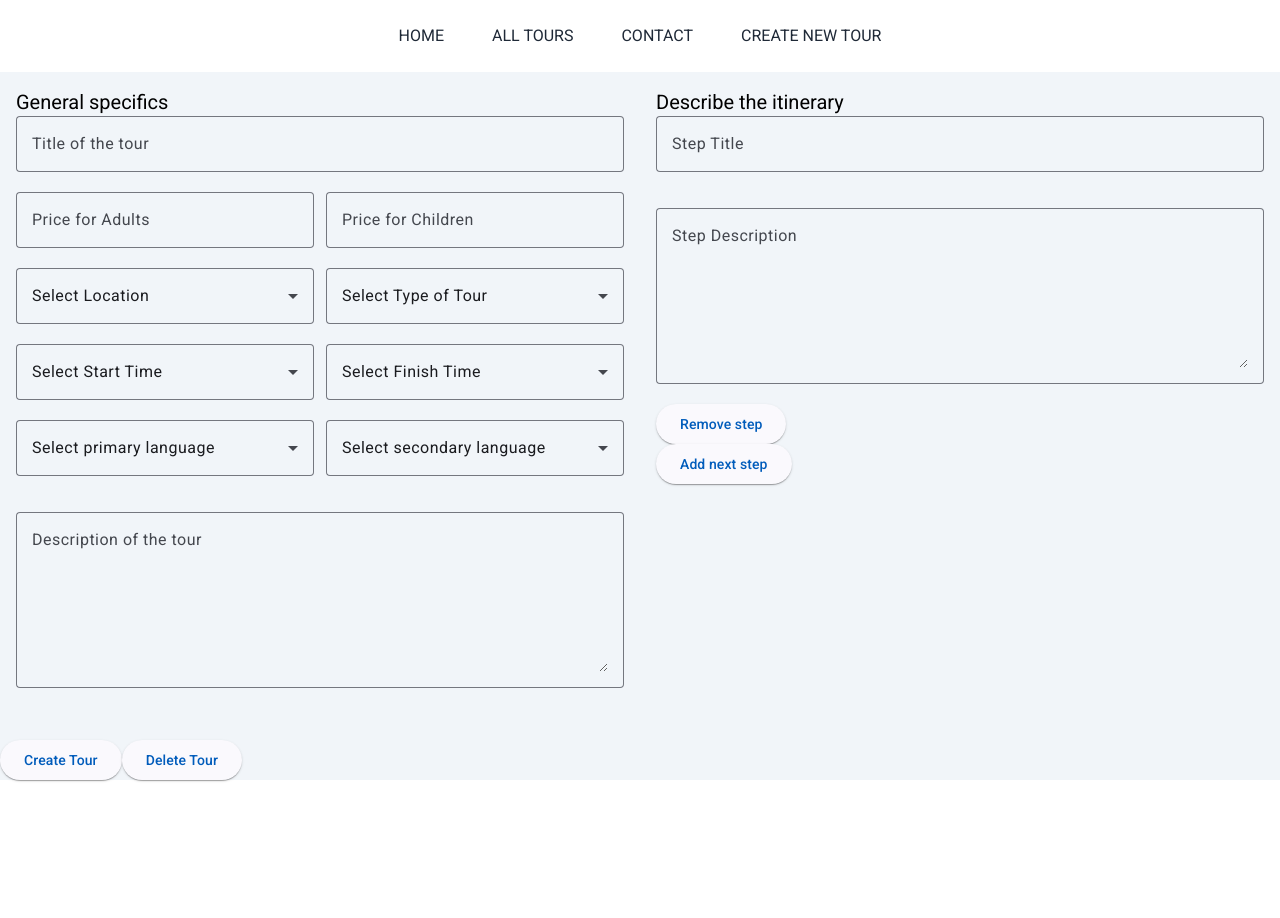
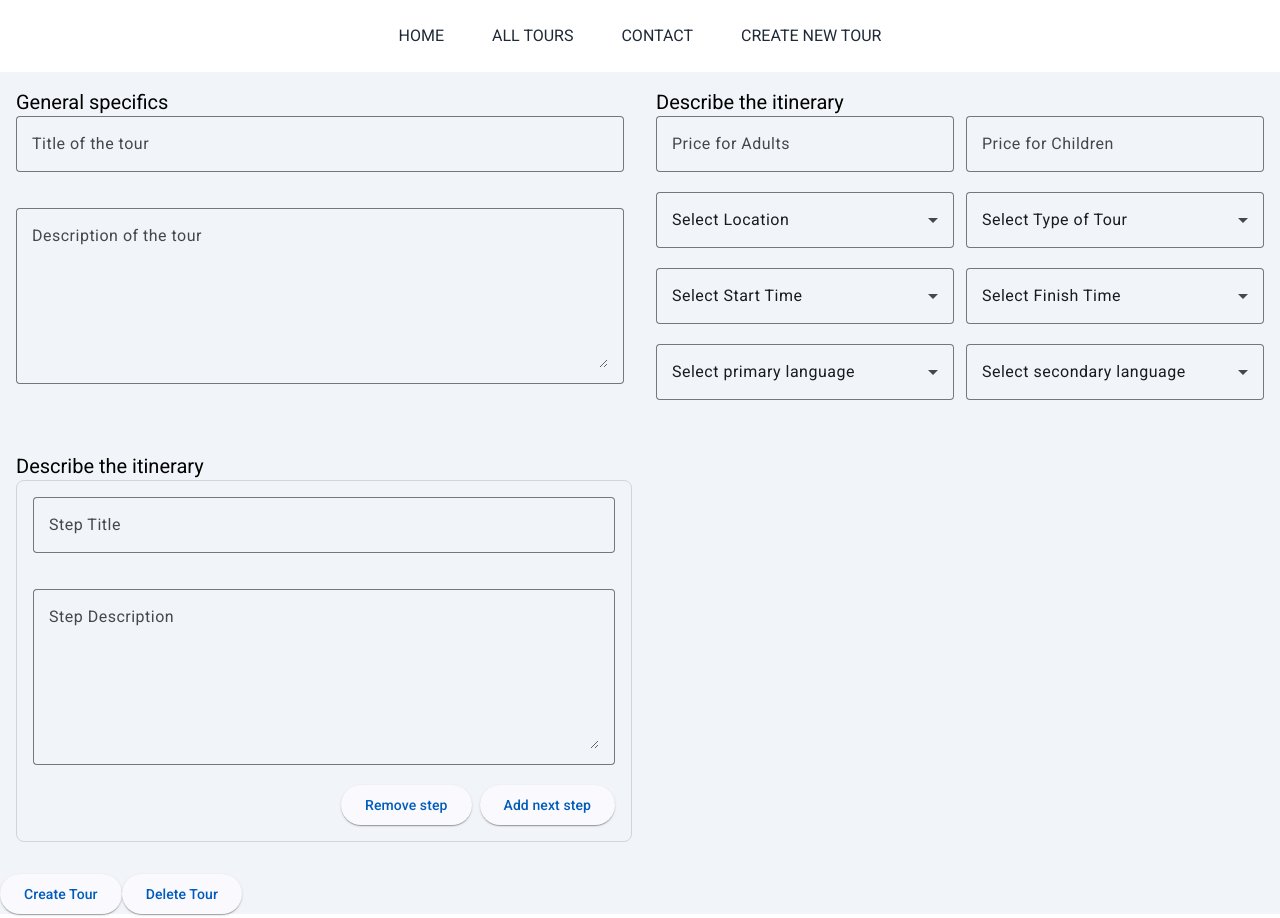
Before and after one commit to leepaolo/vit-thailand-tours, an Angular app: page /create-tour in a window 1280 px wide. Before the commit the page ends 800 px from the top, so only its background shows below. Built offline with nearby package versions, Linux system fonts and the light colour scheme.

Commit message:
Fix(CREATE TOUR): Adde add step grif block | Fix the language post method

```diff
--- a/server/db.json
+++ b/server/db.json
@@ -87,7 +87,7 @@
       "tourFinishAt": "18:00",
       "steps": [
         {
-          "tourStepTitle": "Asoke pick up",
+          "tourStepTitle": "Asoke pick up oint",
           "tourStepDescription": "casldfbasibfiasbfibsbg.DFBsdbsbGBèGO.DFNsnfpsnfosngonognognoqngongonognongongèn."
         },
         {
@@ -95,6 +95,54 @@
           "tourStepDescription": "asldfbasibfiasbfibsbg.DFBsdbsbGBèGO.DFNsnfpsnfosngonognognoqngongonognongongèn."
         }
       ]
+    },
+    {
+      "id": "8pgf709dm",
+      "tourActive": true,
+      "tourTitle": "Koh smaui jeep saphari",
+      "tourMainDescription": "casldfbasibfiasbfibsbg.DFBsdbsbGBèGO.DFNsnfpsnfosngonognognoqngongonognongongèn.casldfbasibfiasbfibsbg.DFBsdbsbGBèGO.DFNsnfpsnfosngonognognoqngongonognongongèn.casldfbasibfiasbfibsbg.DFBsdbsbGBèGO.DFNsnfpsnfosngonognognoqngongonognongongèn.casldfbasibfiasbfibsbg.DFBsdbsbGBèGO.DFNsnfpsnfosngonognognoqngongonognongongèn.",
+      "tourPriceAdult": "34",
+      "tourPriceChild": "44",
+      "tourLocation": "Koh Samui",
+      "tourType": "Half-day",
+      "tourStartAt": "07:00",
+      "tourFinishAt": "18:00",
+      "steps": [
+        {
+          "tourStepTitle": "Ciao one",
+          "tourStepDescription": "casldfbasibfiasbfibsbg.DFBsdbsbGBèGO.DFNsnfpsnfosngonognognoqngongonognongongèn."
+        },
+        {
+          "tourStepTitle": "Ciao two",
+          "tourStepDescription": "casldfbasibfiasbfibsbg.DFBsdbsbGBèGO.DFNsnfpsnfosngonognognoqngongonognongongèn."
+        },
+        {
+          "tourStepTitle": "Ciao ciao ciao",
+          "tourStepDescription": "casldfbasibfiasbfibsbg.DFBsdbsbGBèGO.DFNsnfpsnfosngonognognoqngongonognongongèn.casldfbasibfiasbfibsbg.DFBsdbsbGBèGO.DFNsnfpsnfosngonognognoqngongonognongongèn."
+        }
+      ]
+    },
+    {
+      "id": "yojo83z5l",
+      "tourActive": true,
+      "tourTitle": "test tes testt test",
+      "tourMainDescription": "test tes testt testtest tes testt testtest tes testt testtest tes testt testtest tes testt test.test tes testt testtest tes testt testtest tes testt testtest tes testt test.test tes testt testtest tes testt test",
+      "tourPriceAdult": "33",
+      "tourPriceChild": "44",
+      "tourLocation": "Bangkok",
+      "tourType": "Half-day",
+      "tourLanguage": {
+        "primaryLanguage": "Italian",
+        "secondaryLanguage": "None"
+      },
+      "tourStartAt": "07:00",
+      "tourFinishAt": "19:00",
+      "steps": [
+        {
+          "tourStepTitle": "Step one ciao",
+          "tourStepDescription": "test tes testt testtest tes testt testtest tes testt testtest tes testt testtest tes testt test.test tes testt testtest tes testt testtest tes testt testtest tes testt test.test tes testt testtest tes testt test"
+        }
+      ]
     }
   ]
 }
--- a/src/app/pages/tour/create-tour/create-tour.component.html
+++ b/src/app/pages/tour/create-tour/create-tour.component.html
@@ -35,6 +35,25 @@
         </div>
       </div>
 
+      <!-- MAIN DESCRIPTION SECTION -->
+      <div class="w-full">
+        <app-text-area
+          [placeholder]="'Description of the tour'"
+          formControlName="mainDescription"
+          validateFormBorder
+        ></app-text-area>
+        <div
+          *ngIf="tourForm.get('mainDescription')?.errors?.['required'] && tourForm.get('mainDescription')?.touched"
+          class="text-red-600 text-sm"
+        >
+          Main Description exceeds the maximum length.
+        </div>
+      </div>
+    </div>
+
+    <!-- Grid item 2: Dynamic step section -->
+    <div>
+      <h2 class="text-xl">Describe the itinerary</h2>
       <!-- PRICE SECTION -->
       <section class="flex items-center gap-3">
         <div class="w-full">
@@ -165,31 +184,21 @@
           </div>
         </div>
       </section>
+    </div>
+  </section>
 
-      <!-- MAIN DESCRIPTION SECTION -->
-      <div class="w-full">
-        <app-text-area
-          [placeholder]="'Description of the tour'"
-          formControlName="mainDescription"
-          validateFormBorder
-        ></app-text-area>
-        <div
-          *ngIf="tourForm.get('mainDescription')?.errors?.['required'] && tourForm.get('mainDescription')?.touched"
-          class="text-red-600 text-sm"
-        >
-          Main Description exceeds the maximum length.
-        </div>
-      </div>
-    </div>
+  <section class="grid grid-cols-1 md:grid-cols-2 p-4 gap-8 w-full">
+    <!-- Grid item 1: Regular form fields -->
 
-    <!-- Grid item 2: Dynamic step section -->
-    <div>
+    <!-- Steps Section -->
+    <section class="col-span-2">
       <h2 class="text-xl">Describe the itinerary</h2>
-      <div formArrayName="steps">
+
+      <div formArrayName="steps" class="grid grid-cols-1 md:grid-cols-2 gap-4">
         <div
           *ngFor="let step of steps.controls; let i = index"
           [formGroupName]="i"
-          class="step-block"
+          class="step-block border border-gray-300 p-4 rounded-lg"
         >
           <div class="w-full">
             <app-input-text
@@ -219,21 +228,22 @@
             </div>
           </div>
 
-          <!-- Button to remove step -->
+          <!-- Button to ADD/REMOVE Steps -->
+          <section class="flex justify-end gap-2">
             <app-button
               [text]="'Remove step'"
               (click)="removeStep(i)"
             ></app-button>
-        </div>
-      </div>
 
-      <!-- Button to add new step block -->
             <app-button
               [text]="'Add next step'"
               [type]="'button'"
               (click)="addStep()"
             ></app-button>
+          </section>
         </div>
+      </div>
+    </section>
   </section>
 
   <!-- Submit button -->
--- a/src/app/pages/tour/create-tour/create-tour.component.ts
+++ b/src/app/pages/tour/create-tour/create-tour.component.ts
@@ -221,7 +221,10 @@ export class CreateTourComponent implements OnInit, OnDestroy {
         tourType: this.tourForm.get('tourType')?.value,
         tourStartAt: this.tourForm.get('startAt')?.value,
         tourFinishAt: this.tourForm.get('finishAt')?.value,
-        tourLanguage: this.tourForm.get('language')?.value,
+        tourLanguage: {
+          primaryLanguage: this.tourForm.get('primaryLanguage')?.value, // Save primary language
+          secondaryLanguage: this.tourForm.get('secondaryLanguage')?.value, // Save secondary language
+        },
         steps: this.steps.value,
       };
 
@@ -233,14 +236,14 @@ export class CreateTourComponent implements OnInit, OnDestroy {
             this.isTourCreated = true; // *** Indicate successful update
             this.toastService.setToast({
               type: ToastType.SUCCESS,
-              text: 'Tour Updated successfully!', // Corrected the message here
+              text: 'Tour Updated successfully!',
             });
           },
           error: (err) => {
-            console.error('Error updating the tour:', err); // *** Handle error in tour update
+            console.error('Error updating the tour:', err);
             this.toastService.setToast({
               type: ToastType.ERROR,
-              text: 'Error updating tour. Please try again.', // Corrected the error message
+              text: 'Error updating tour. Please try again.',
             });
           },
         });
@@ -252,15 +255,15 @@ export class CreateTourComponent implements OnInit, OnDestroy {
             this.isTourCreated = true; // *** Indicate successful creation
             this.toastService.setToast({
               type: ToastType.SUCCESS,
-              text: 'Tour Created successfully!', // Add success toast for creation
+              text: 'Tour Created successfully!',
             });
-            this.router.navigate(['/all-tours']); // Navigate to all-tours after update
+            this.router.navigate(['/all-tours']); // Navigate to all-tours after creation
           },
           error: (err) => {
-            console.error('Error adding new tour:', err); // *** Handle error in tour creation
+            console.error('Error adding new tour:', err);
             this.toastService.setToast({
               type: ToastType.ERROR,
-              text: 'Error creating tour. Please try again.', // Add error toast for creation failure
+              text: 'Error creating tour. Please try again.',
             });
           },
         });
```
Lines whose indentation alone changed are shown as unchanged.
